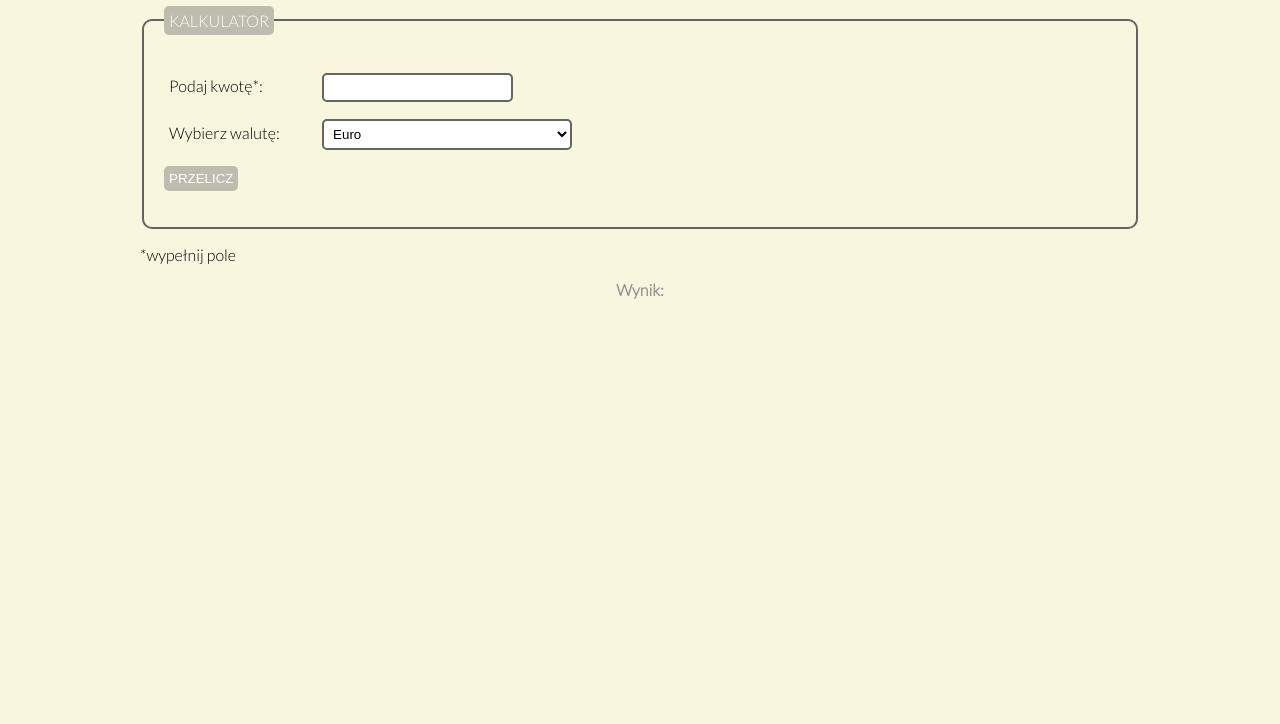
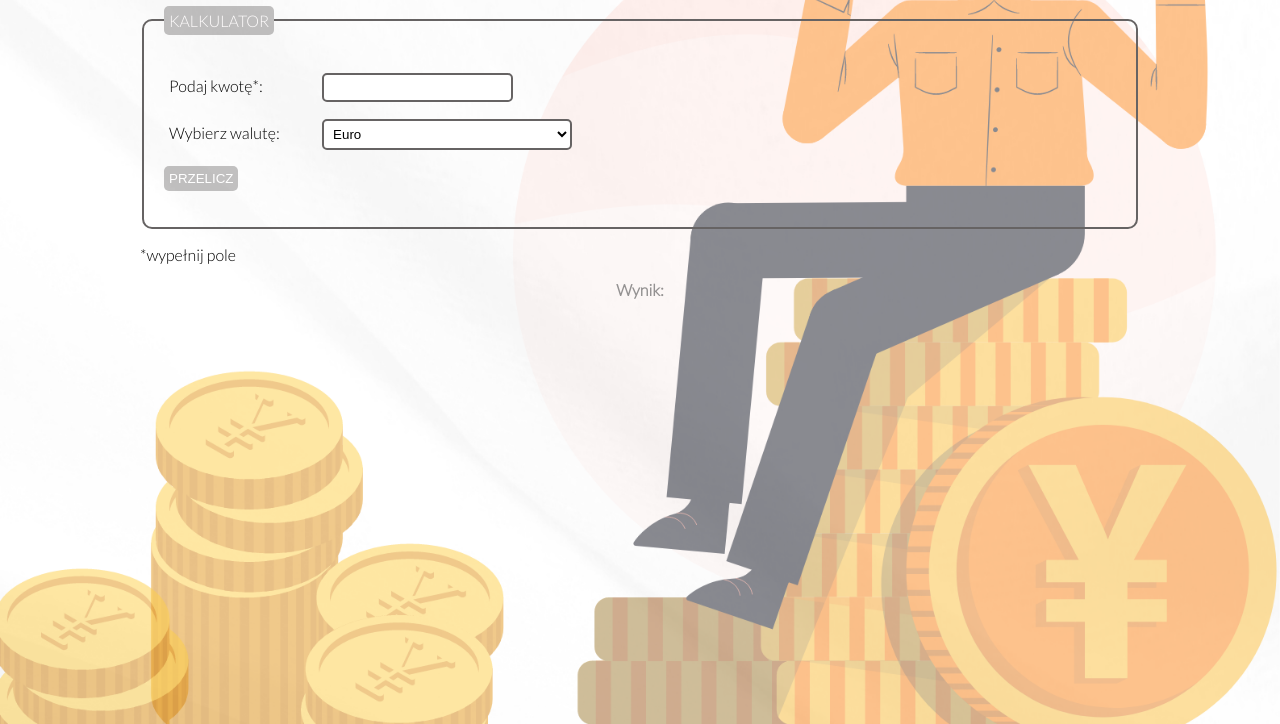
Before and after one commit to joannaszlaska/currency-converter, a plain HTML site: page index.html in a window 1280 px wide. Shown: the part 76-800 px from the top of the page. Drawn offline with Linux system fonts and the light colour scheme.

Commit message:
backGround added

```diff
--- a/css/body.css
+++ b/css/body.css
@@ -3,6 +3,9 @@
     margin: 0 auto;
     background-color: rgb(248, 246, 223);
     font-family: 'Lato', sans-serif;
+    background-image: url("../images/background.png");
+    background-size: cover;
+    background-position: 20% 30%;
 }
 
 
```
Also changed, not shown: images/background.png (added).
